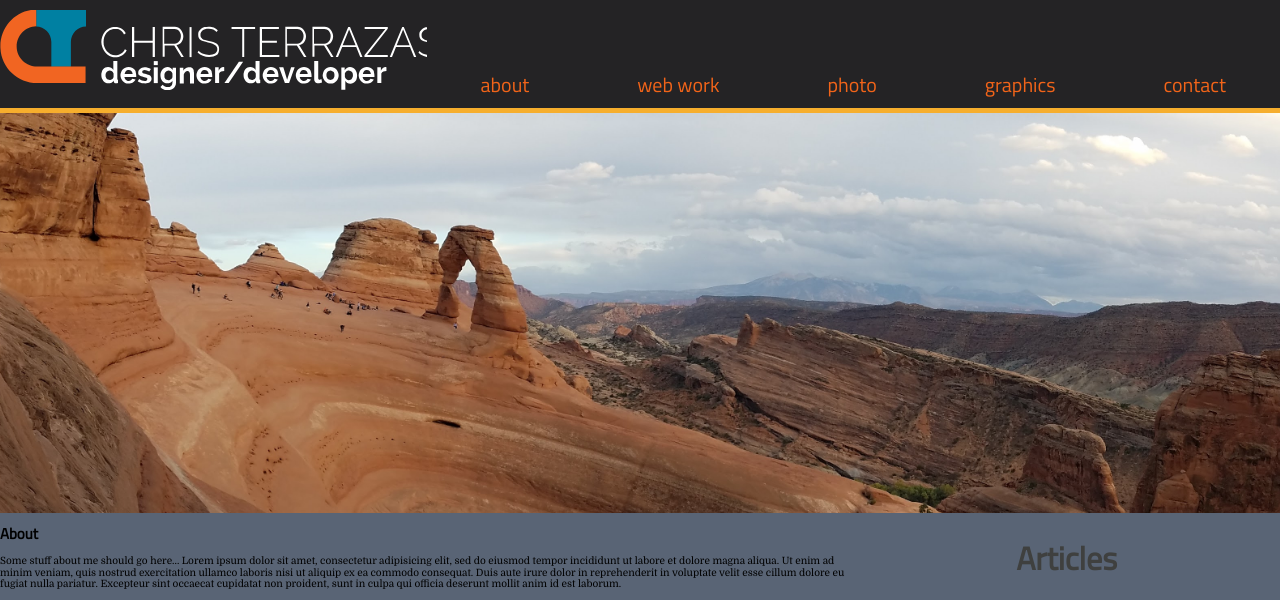
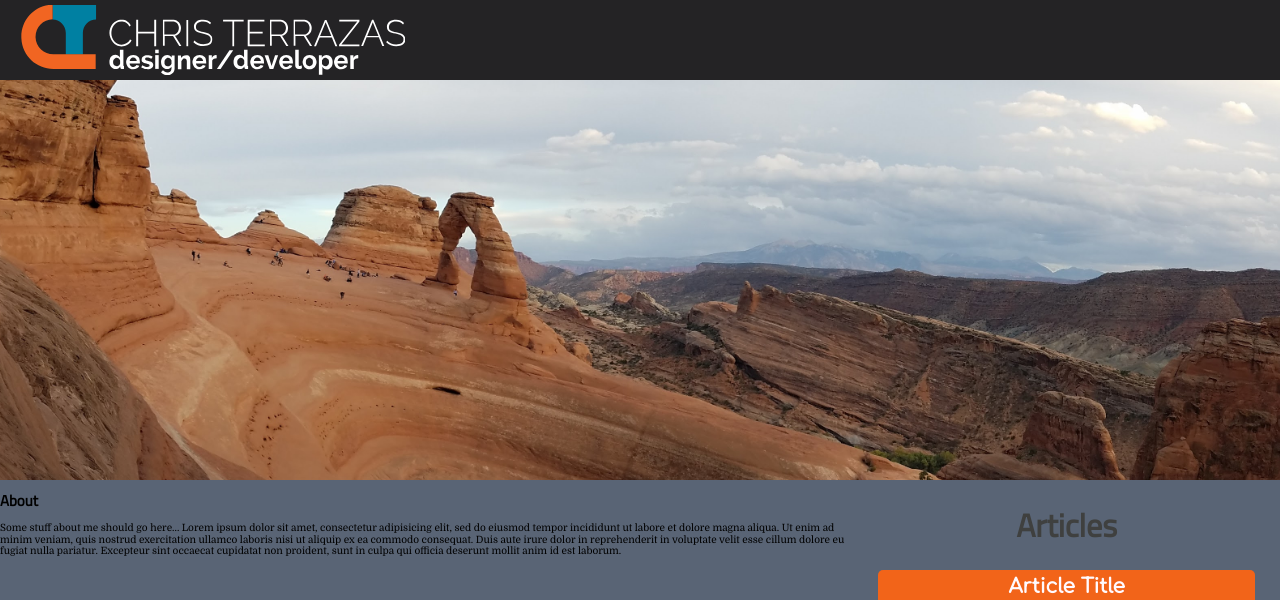
Before and after one commit to mrected/christerrazas.info, a PHP site: page / in a window 1280 px wide. Shown: the top 600 px of the page. Run offline with PHP 8.4, Linux system fonts and the light colour scheme; some libraries are stand-ins or nearby versions.

Commit message:
locked in sizes for top divs and started work on nav links

```diff
--- a/css/style.css
+++ b/css/style.css
@@ -7,11 +7,17 @@ $accent-color:#9FB8AD;
 $heading-font-color:#575841;*/
 #brand {
   grid-area: brand;
-  align-self: start; }
+  justify-self: center;
+  align-self: center;
+  height: 80px;
+  width: 100%; }
 
 #nav {
   grid-area: nav;
-  align-self: end; }
+  justify-self: center;
+  align-self: center;
+  height: 80px;
+  width: 100%; }
 
 #topImgDiv {
   grid-area: topImgDiv; }
@@ -40,14 +46,17 @@ $heading-font-color:#575841;*/
 .wrapper {
   /*height: 100vh;*/
   display: grid;
-  grid-template-columns: repeat(auto, 1fr);
-  grid-auto-rows: minmax(60px, auto);
+  /*grid-template-columns: repeat(2,1fr);*/
+  /*grid-template-rows: minmax($standard-height-small $standard-height auto);*/
   grid-template-areas: "brand brand brand" "nav nav nav" "topImgDiv topImgDiv topImgDiv" "about about about" "articles articles articles" "web web web" "photo photo photo" "graphics graphics graphics" "contact contact contact" "footer footer footer"; }
   @media (min-width: 768px) {
     .wrapper {
       grid-template-columns: repeat(3, 1fr);
-      grid-auto-rows: minmax(100px, auto);
+      grid-auto-rows: minmax(80px, auto);
       grid-template-areas: "brand nav nav" "topImgDiv topImgDiv topImgDiv" "about about articles" "web web web" "photo photo photo" "graphics graphics graphics" "contact contact contact" "footer footer footer"; } }
+
+* {
+  box-sizing: border-box; }
 
 body {
   background-color: #596475;
@@ -62,63 +71,50 @@ h1, h2 {
   color: #3F403F;
   text-align: center; }
 
-@media (min-width: 768px) {
-  #brand {
-    border-bottom: solid 5px #f6ae2d; } }
-
 #brand-logo-div {
-  padding: 1rem 0 0 0;
   display: flex;
-  flex-direction: column;
   justify-content: center;
-  align-items: flex-start;
-  background-color: #242325;
-  height: 60px; }
-  @media (min-width: 768px) {
-    #brand-logo-div {
-      padding: 0 1rem .5rem 0;
-      height: 100px; } }
+  align-items: center;
+  height: 80px;
+  background-color: #242325; }
 
 #brand-logo {
-  flex: 1;
-  max-height: 80px; }
-  @media (min-width: 768px) {
-    #brand-logo {
-      max-height: 80px; } }
+  height: 70px;
+  width: 90%; }
 
-#nav {
-  background-color: #242325;
-  border-bottom: solid 5px #f6ae2d; }
+/*#nav - containing grid item
+#navbarLinks - div containing ul for nav
+.navLink - individual li containing link for nav
 
+*/
+#navbarLinks {
+  display: flex;
+  justify-content: center;
+  align-items: center;
+  height: 80px;
+  height: 200px;
+  background-color: #242325; }
   #navbarLinks ul {
-  display: flex;
-  flex-direction: row;
     list-style-type: none;
-  flex-wrap: nowrap;
-  justify-content: space-around;
-  align-items: flex-end;
-  height: 60px;
-  border: 0;
-  margin: 0 0 .5rem 0;
+    margin: 0;
     padding: 0; }
-  @media (min-width: 768px) {
-    #navbarLinks ul {
-      height: 100px; } }
 
+.navLink {
+  text-align: center;
+  /*display: block;*/ }
   .navLink a {
-  display: none;
-  font: 1.1rem "Titillium Web", sans-serif;
-  text-transform: lowercase;
+    display: inline-block;
     text-decoration: none;
+    font: 0.5rem "Titillium Web", sans-serif; }
+  .navLink a:visited, .navLink a:link {
     color: #f26419; }
-  .navLink a:hover {
+  .navLink a:hover, .navLink a:active {
     color: #f6ae2d; }
   @media (min-width: 475px) {
+    .navLink {
+      display: inline-block; }
       .navLink a {
-      display: initial; } }
-  @media (min-width: 768px) {
-    .navLink a {
-      font-size: 1.25rem; } }
+        font-size: 1rem; } }
 
 #menuToggle span {
   display: block;
@@ -286,6 +282,6 @@ h1, h2 {
 
 #footer {
   background-color: #242325;
-  height: 100px; }
+  height: 80px; }
 
 /*# sourceMappingURL=style.css.map */
--- a/index.html
+++ b/index.html
@@ -24,7 +24,7 @@
 
 
 		<nav class="gridItem" id="nav">
-			<div id="navbar">
+			<!-- <div id="navbar">
 				<div id="menuToggle">
 				  <div id="hamburger">
 				    <span></span>
@@ -36,6 +36,8 @@
 				    <span></span>
 				  </div>
 				</div>
+
+			</div> -->
 			<div id="navbarLinks">
 				<ul>
 					<li class="navLink"><a href="#">About</a></li>
@@ -44,7 +46,6 @@
 					<li class="navLink"><a href="#">Graphics</a></li>
 					<li class="navLink"><a href="#">Contact</a></li>
 				</ul>
-				</div>
 			</div>
 		</nav>
 
--- a/js/scripts.js
+++ b/js/scripts.js
@@ -1,4 +1,13 @@
 $('#menuToggle').click(function(){
   $(this).toggleClass('open');
-  $('#nav').toggleClass('open');
+  // $('#nav').toggleClass('open');
 })
+
+// $('#menuToggle').toggle(function(){
+//   $('#navbarLinks').addClass('open');
+//   // $('#nav').toggleClass('open');
+// });
+
+$('#menuToggle').click(function(){
+	$('#navbarLinks').toggle("fast");
+})
--- a/scss/base/_base.scss
+++ b/scss/base/_base.scss
@@ -1,3 +1,7 @@
+*{
+	box-sizing: border-box;
+}
+
 body{
 	background-color: $bg-color;
 	font-family: $main-text-font;
--- a/scss/layout/_grid.scss
+++ b/scss/layout/_grid.scss
@@ -1,11 +1,16 @@
 #brand{
 	grid-area: brand;
-	align-self: start;
+	justify-self: center;
+	align-self: center;
+	height: $standard-height;
+	width: 100%;
 }
 
 #nav{
-	grid-area: nav;
-	align-self: end;
+	grid-area: nav;justify-self: center;
+	align-self: center;
+	height: $standard-height;
+	width: 100%;
 }
 
 #topImgDiv{
@@ -44,8 +49,8 @@
 .wrapper{
 	/*height: 100vh;*/
 	display:grid;
-	grid-template-columns: repeat(auto,1fr);
-	grid-auto-rows: minmax($standard-height-small, auto);
+	/*grid-template-columns: repeat(2,1fr);*/
+	/*grid-template-rows: minmax($standard-height-small $standard-height auto);*/
 	grid-template-areas:
 	"brand brand brand"
 	"nav nav nav"
--- a/scss/sections/_brand.scss
+++ b/scss/sections/_brand.scss
@@ -1,28 +1,12 @@
-#brand{
-	@media(min-width: $bp-small){
-		border-bottom: solid 5px $heading-font-color;
-	}
-}
-
 #brand-logo-div{
-	padding:1rem 0 0 0;
 	display: flex;
-	flex-direction: column;
 	justify-content: center;
-	align-items: flex-start;
-	background-color:$nav-color;
-	height: $standard-height-small;
-	@media(min-width: $bp-small){
-		padding:0 1rem .5rem 0;
-		height: $standard-height;
-	}
-
+	align-items: center;
+	height: $standard-height;
+	background-color: $nav-color;
 }
 
 #brand-logo{
-	flex:1;
-	max-height: $brand-height-small;
-	@media(min-width: $bp-small){
-		max-height: $brand-height;
-	}
+	height: $brand-height;
+	width: 90%;
 }
--- a/scss/sections/_nav.scss
+++ b/scss/sections/_nav.scss
@@ -1,39 +1,51 @@
+/*#nav - containing grid item
+#navbarLinks - div containing ul for nav
+.navLink - individual li containing link for nav
+
+*/
+
 #nav{
-	background-color: $nav-color;
-	border-bottom: solid 5px $heading-font-color;
+
 }
 
 #navbarLinks{
+	display: flex;
+	justify-content: center;
+	align-items: center;
+	height: $standard-height;
+	height:200px;
+	background-color: $nav-color;
+
 	ul{
-		display: flex;
-		flex-direction: row;
+
 		list-style-type: none;
-		flex-wrap: nowrap;
-		justify-content: space-around;
-		align-items: flex-end;
-		height:$standard-height-small;
-		@media(min-width: $bp-small){
-			height:$standard-height;
+		margin:0;
+		padding: 0;
+	}
+
+}
+
+.navLink{
+	text-align: center;
+	/*display: block;*/
+	& a{
+		display: inline-block;
+
+		text-decoration: none;
+		font: .5rem $heading-font;
+	}
+
+	& a:visited, & a:link{
+		color:$accent-color;
+	};
+
+	& a:hover, & a:active{
+		color:$accent-color2;
+	}
+	@media(min-width: $bp-xsmall){
+		display: inline-block;
+		& a{
+			font-size: 1rem;
 		}
-		border:0;
-		margin:0 0 .5rem 0;
-		padding:0;
 	}
 }
-
-.navLink a{
-	display: none;
-	font: 1.1rem $heading-font;
-	text-transform: lowercase;
-	text-decoration: none;
-	color:$btn-font-color;
-	&:hover{
-		color:$panel-color;
-	}
-	@media(min-width:$bp-xsmall){
-		display:initial;
-	}
-	@media(min-width: $bp-small){
-		font-size:1.25rem;
-	}
-}
--- a/scss/utilities/_variables.scss
+++ b/scss/utilities/_variables.scss
@@ -29,16 +29,18 @@ $footer-color:#242325; //almost black
 $main-font-color:#3F403F;
 $btn-font-color:#CED0CE;
 $accent-color:#f26419;  //orange
-$heading-font-color:#f6ae2d; //yellow
+$accent-color2:#f6ae2d; //yellow
 $btn-font-color:#f26419;  //orange
 $panel-color:#f6ae2d;
 $article-title-font:#86bbd8; //lt blue
 $white: #fffaff;
 
-$brand-height:80px;
-$brand-height-small:80px;
-$standard-height:100px;
-$standard-height-small:60px;
+$heading-font-color: $accent-color2;
+
+$brand-height:70px;
+$brand-height-lg:80px;
+$standard-height:80px;
+$standard-height-lg:100px;
 
 
 //BREAKPOINTS-------------
```
Also changed, not shown: 2 other files. Lines whose indentation alone changed are shown as unchanged.
